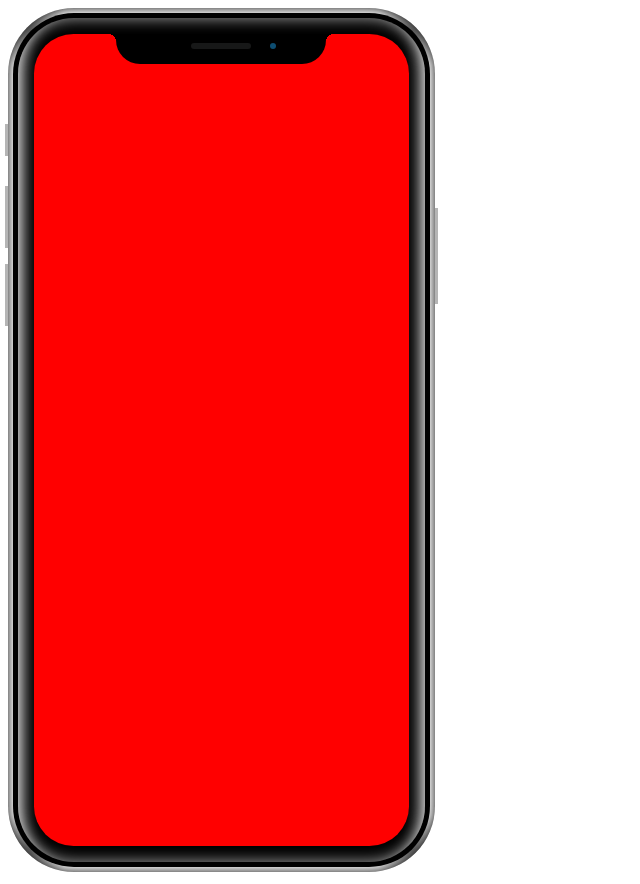
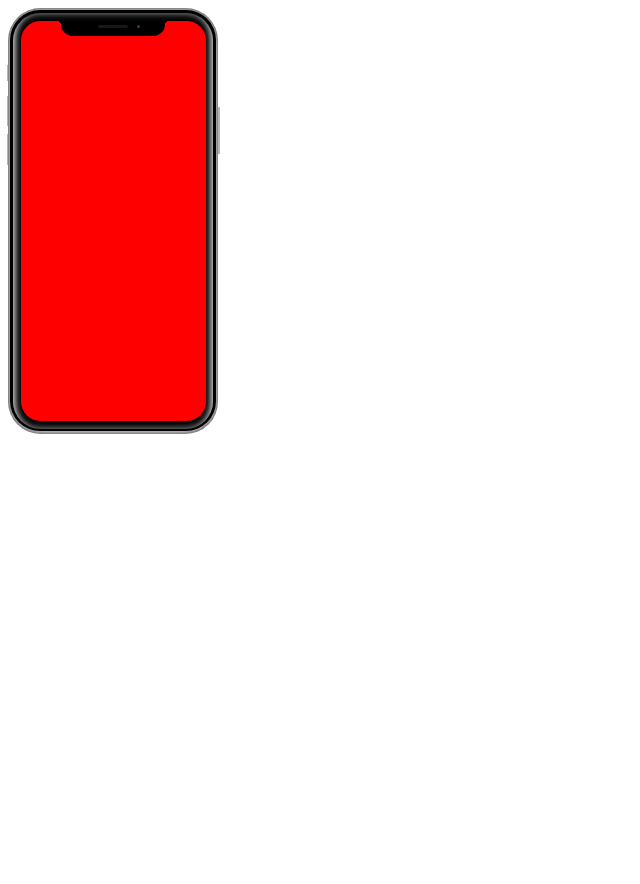
Before and after one commit to roesnera/iphoneCss, a plain HTML site: page index.html in a window 1280 px wide. Shown: the whole page, without its empty margins (0-640 px from the left). After the commit the page ends 800 px from the top, so only its background shows below. Drawn offline with Linux system fonts and the light colour scheme.

Commit message:
ties everything to the height variable

```diff
--- a/index.html
+++ b/index.html
@@ -17,12 +17,12 @@
         <div class="sleep"></div>
         <div class="bottom-bar"></div>
         <div class="volume"></div>
-        <div class="overflow">
+        <!-- <div class="overflow">
             <div class="shadow shadow--tr"></div>
             <div class="shadow shadow--tl"></div>
             <div class="shadow shadow--br"></div>
             <div class="shadow shadow--bl"></div>
-        </div>
+        </div> -->
         <div class="inner-shadow"></div>
         <div class="phone-screen screen__5">
             <!-- Content goes here -->
--- a/styles.css
+++ b/styles.css
@@ -1,13 +1,38 @@
 html {
     /* base phone dimensions */
-    --height: 812px;
-    --width:375px;
-    --border-radius: 66px;
-    --padding: 26px;
+    --height: 400px;
+    --width:calc(var(--height) * 375 / 812);
+    --border-radius: calc(var(--height) * 66 / 812);
+    --padding: calc(var(--height) * 26 / 812);
     /* notch dimensions */
     --notch-height: calc(var(--height)*30/812);
     --notch-width: calc(var(--width)*210/375);
     --notch-radius: calc(24/210 * var(--notch-width));
+    /* camera dimensions */
+
+
+    /* speaker dimensions */
+    --speaker-height: calc(.2 * var(--notch-height));
+    --speaker-width: calc(var(--notch-width)*2/7);
+    /* top-bar */
+    --top-bar-height: calc(var(--height)*3/812);
+
+    /* sleep dimensions */
+    --sleep-width: calc(var(--width) * 3/375);
+    --sleep-height: calc(var(--height)* 96/812);
+    /* bottom-bar */
+
+
+    /* volume */
+    --volume-height: calc(var(--height)*32/812);
+    --volume-ba-height: calc(var(--height)*62/812);
+    /* overflow */
+
+
+    /* shadows */
+
+
+
 }
 
 .marvel-device{
@@ -31,10 +56,10 @@ box-shadow:0 0 0 3px #111
 }
 
 .marvel-device .top-bar,.marvel-device .bottom-bar{
-height:3px;
+height:var(--top-bar-height);
 background:black;
 width:100%;
-display:block
+display:block;
 }
 
 .marvel-device.iphone-x{
@@ -53,7 +78,7 @@ height:100%;
 position:absolute;
 top:0;
 left:0;
-border-radius:66px;
+border-radius:var(--border-radius);
 overflow:hidden
 }
 
@@ -86,94 +111,99 @@ right:-20px
 }
 
 .marvel-device.iphone-x:before{
-width:calc(100% - 10px);
-height:calc(100% - 10px);
+    --before-width: var(--width) + 2 * var(--padding);
+    --before-height: var(--height) + 2 * var(--padding);
+    --before-top-offset: calc(var(--height)*5/812);
+    --before-left-offset: calc(var(--width)*5/375);
+width:calc(var(--before-width) - 2 * var(--before-left-offset));
+height:calc(var(--before-height) - 2 * var(--before-top-offset));
 position:absolute;
-top:5px;
+top:var(--before-top-offset);
 content:'';
-left:5px;
-border-radius:61px;
+left:var(--before-left-offset);
+border-radius:calc(var(--border-radius)*61/66);
 background:black;
 z-index:1
 }
 
 .marvel-device.iphone-x .inner-shadow{
-width:calc(100% - 20px);
-height:calc(100% - 20px);
+    --inner-shadow-width: calc(var(--padding)*20/26);
+width:calc(100% - var(--inner-shadow-width));
+height:calc(100% - var(--inner-shadow-width));
 position:absolute;
-top:10px;
+top:calc(var(--height)*10/812);
 overflow:hidden;
-left:10px;
-border-radius:56px;
--webkit-box-shadow:inset 0 0 15px 0 rgba(255,255,255,0.66);
-box-shadow:inset 0 0 15px 0 rgba(255,255,255,0.66);
-z-index:1
+left:calc(var(--width)*10/375);
+border-radius:calc(var(--border-radius) - var(--border-radius)*10/66);
+-webkit-box-shadow:inset 0 0 calc( var(--width) * 15 / 375) 0 rgba(255,255,255,0.66);
+box-shadow:inset 0 0 calc( var(--width) * 15 / 375) 0 rgba(255,255,255,0.66);
+z-index:1;
 }
 
 .marvel-device.iphone-x .inner-shadow:before{
--webkit-box-shadow:inset 0 0 20px 0 #FFFFFF;
-box-shadow:inset 0 0 20px 0 #FFFFFF;
+-webkit-box-shadow:inset 0 0 calc( var(--height) * 20 / 812) 0 #FFFFFF;
+box-shadow:inset 0 0 calc( var(--height) * 20 / 812) 0 #FFFFFF;
 width:100%;
 height:116%;
 position:absolute;
 top:-8%;
 content:'';
 left:0;
-border-radius:200px / 112px;
+border-radius:calc(var(--width) * 200 / 375) / calc(var(--height) * 112 / 812);
 z-index:2
 }
 
 .marvel-device.iphone-x .volume,.marvel-device.iphone-x .volume:before,.marvel-device.iphone-x .volume:after,.marvel-device.iphone-x .sleep{
-width:3px;
+width:var(--sleep-width);
 background:#b5b5b5;
-position:absolute
+position:absolute;
 }
 
 .marvel-device.iphone-x .volume{
-left:-3px;
-top:116px;
-height:32px
+left:calc(-1*var(--sleep-width));
+top:calc(var(--height)*116/812);
+height:var(--volume-height);
 }
 
 .marvel-device.iphone-x .volume:before{
-height:62px;
-top:62px;
+height:var(--volume-ba-height);
+top:calc(var(--volume-height)*62/32);
 content:'';
 left:0
 }
 
 .marvel-device.iphone-x .volume:after{
-height:62px;
-top:140px;
+height:var(--volume-ba-height);
+top:calc(var(--volume-height)*140/32);
 content:'';
 left:0
 }
 
 .marvel-device.iphone-x .sleep{
-height:96px;
-top:200px;
-right:-3px
+height:var(--sleep-height);
+top:calc(var(--height)* 200/812);
+right:calc(-1 * var(--sleep-width));
 }
 
 .marvel-device.iphone-x .camera{
-width:6px;
-height:6px;
-top:9px;
+width:calc(.2 * var(--notch-height));
+height:calc(.2 * var(--notch-height));
+top:calc(.3 * var(--notch-height));
 border-radius:100%;
 position:absolute;
-left:154px;
-background:#0d4d71
+left:calc(var(--notch-width) * 154/210);
+background:#0d4d71;
 }
 
 .marvel-device.iphone-x .speaker{
-height:6px;
-width:60px;
+height:var(--speaker-height);
+width:var(--speaker-width);
 left:50%;
 position:absolute;
-top:9px;
-margin-left:-30px;
+top:calc(.3 * var(--notch-height));
+margin-left:calc(var(--notch-width)*-1/7);
 background:#171818;
-border-radius:6px
+border-radius:var(--speaker-height);
 }
 
 .marvel-device.iphone-x .notch{
```
